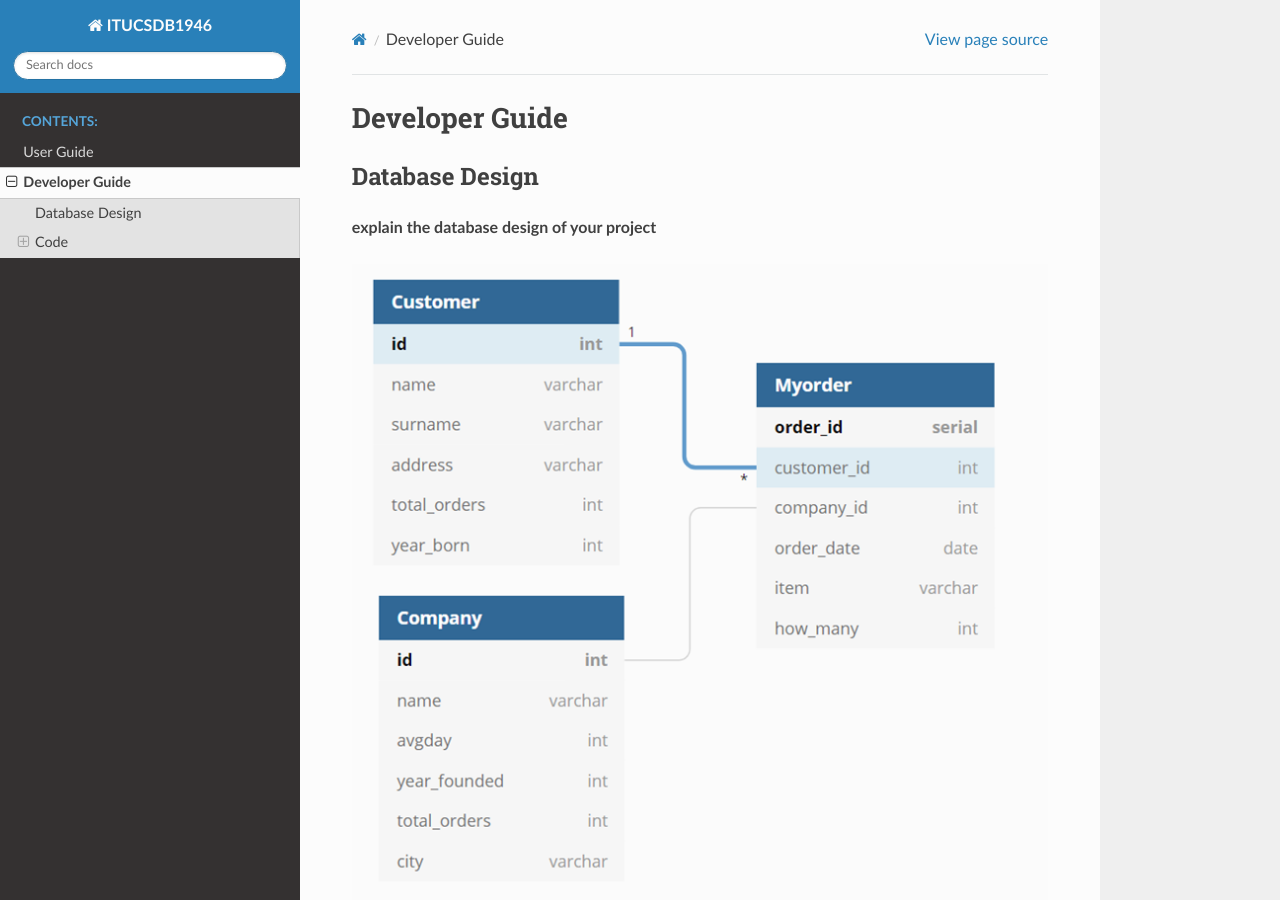
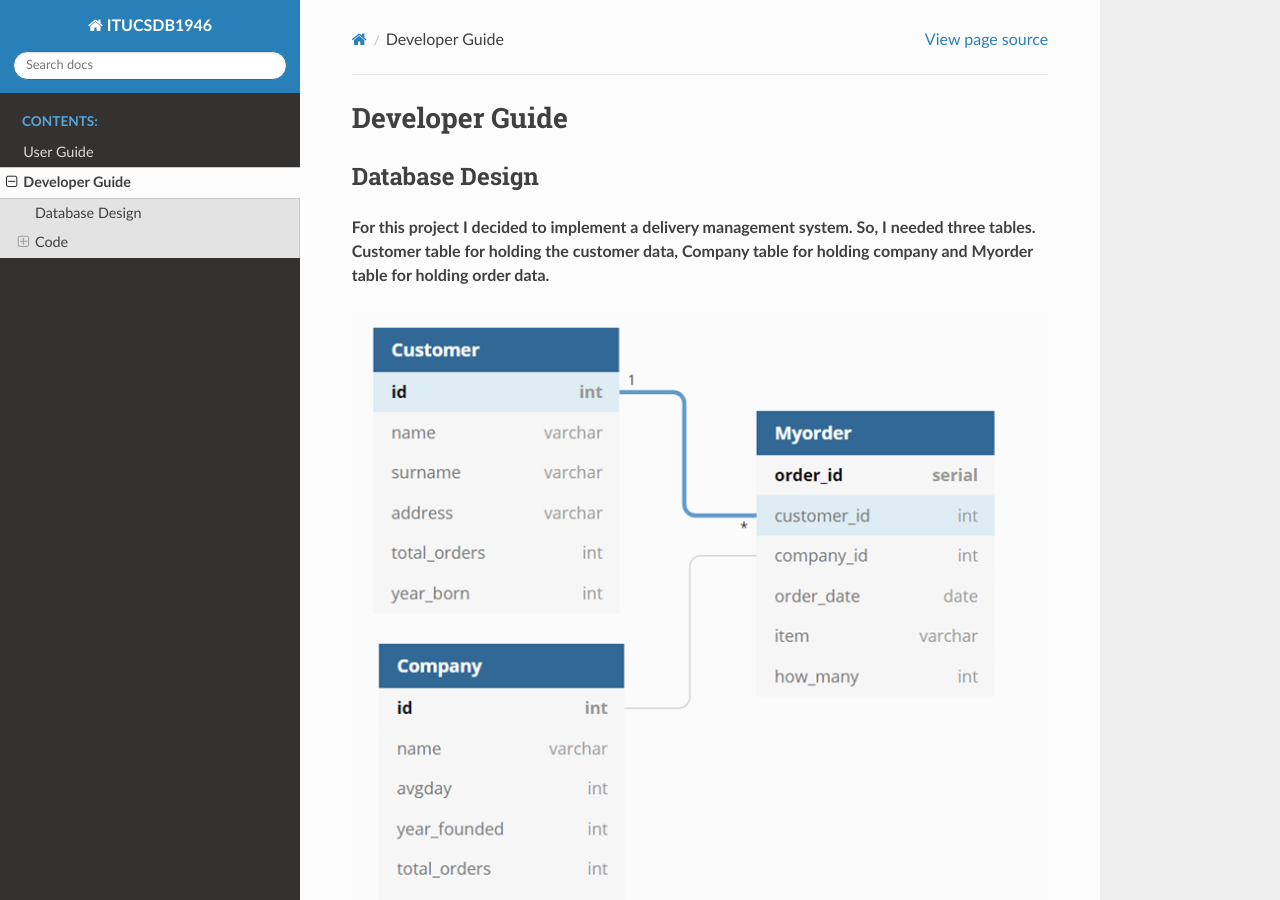
Before and after one commit to itucsdb1946/itucsdb1946, a Sphinx documentation site: the page built from docs/source/developer/index.rst, in a window 1280 px wide and 900 px high. Built offline with Sphinx 7.4.7 and the Read the Docs theme 2.0.0, drawn with Linux system fonts in a browser that asks for light colours.

Commit message:
Update index.rst

```diff
--- a/docs/source/developer/index.rst
+++ b/docs/source/developer/index.rst
@@ -4,7 +4,7 @@ Developer Guide
 Database Design
 ---------------
 
-**explain the database design of your project**
+**For this project I decided to implement a delivery management system. So, I needed three tables. Customer table for holding the customer data, Company table for holding company and Myorder table for holding order data.**
 
 .. figure:: images/tables.png
 
```
